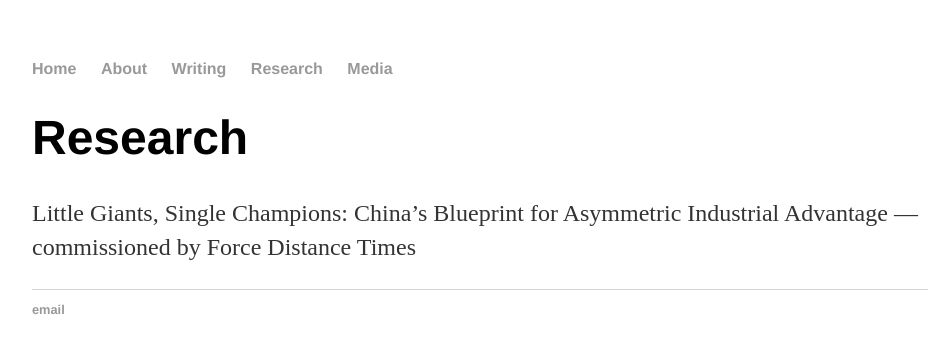
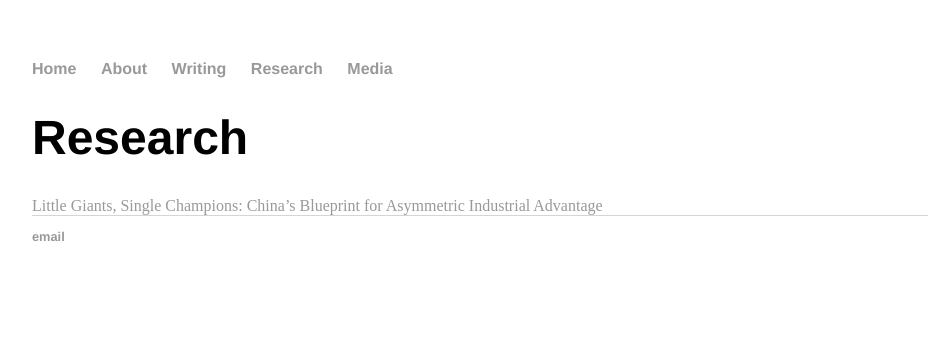
Before and after one commit to marykmhui/marykmhui, a Jekyll site: the page built from research/index.html, in a window 1280 px wide. Shown: the top 353 px of the page, without its empty margins (160-1109 px from the left). Built offline with Jekyll 4.4.1, drawn with Linux system fonts in a browser that asks for light colours.

Commit message:
Update index.html

```diff
--- a/research/index.html
+++ b/research/index.html
@@ -1,11 +1,9 @@
 ---
 layout: default
-title: Research
+title: Writing
 ---
-
 		<div class="about">
 			<h1>Research</h1>
-			<p>Little Giants, Single Champions: China’s Blueprint for Asymmetric Industrial Advantage — commissioned by Force Distance Times</p>
 
-
-		</div>
+					<a href="https://forcedistancetimes.com/little-giants-single-champions-report/">Little Giants, Single Champions: China’s Blueprint for Asymmetric Industrial Advantage
+</a><br>
```
